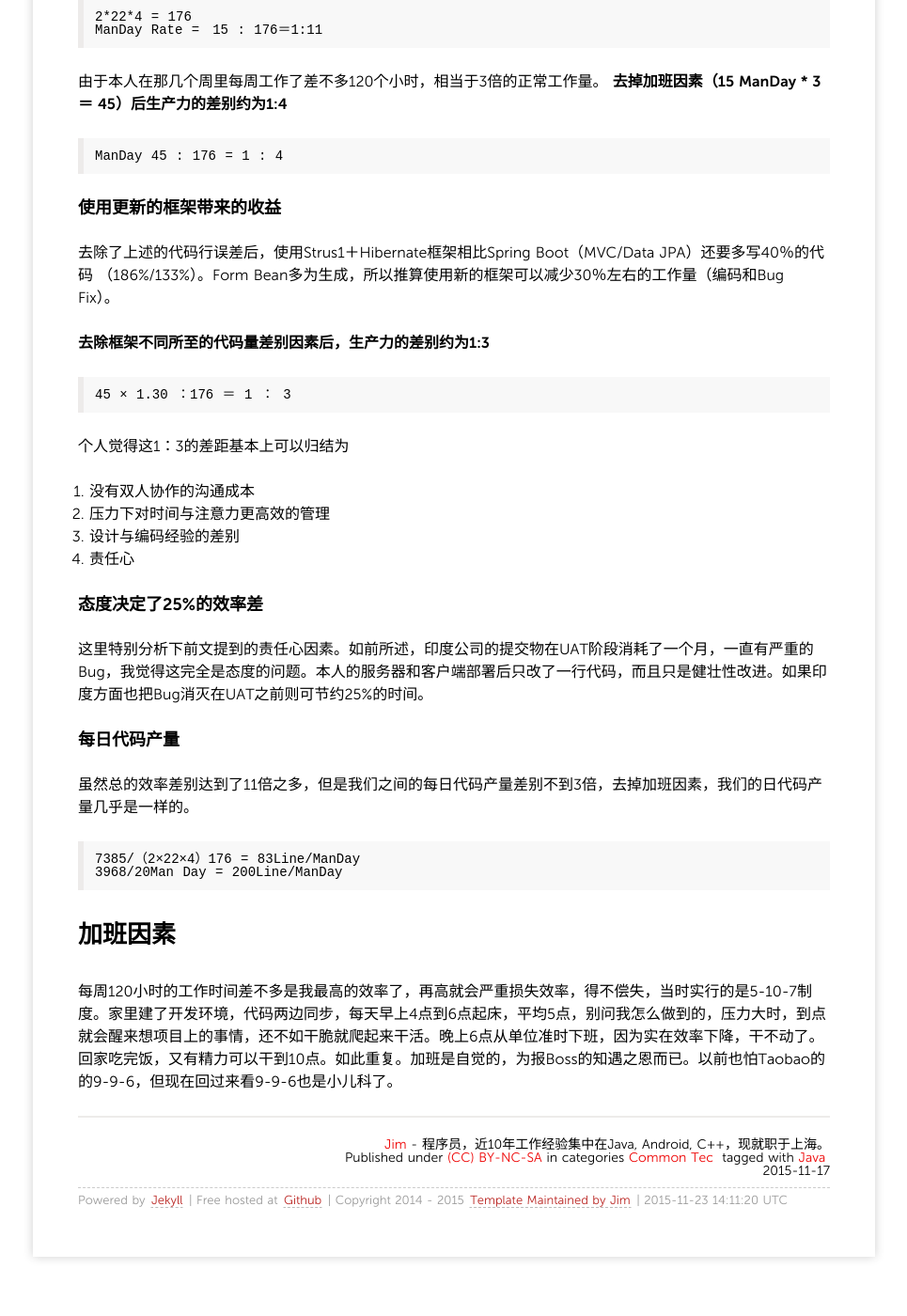
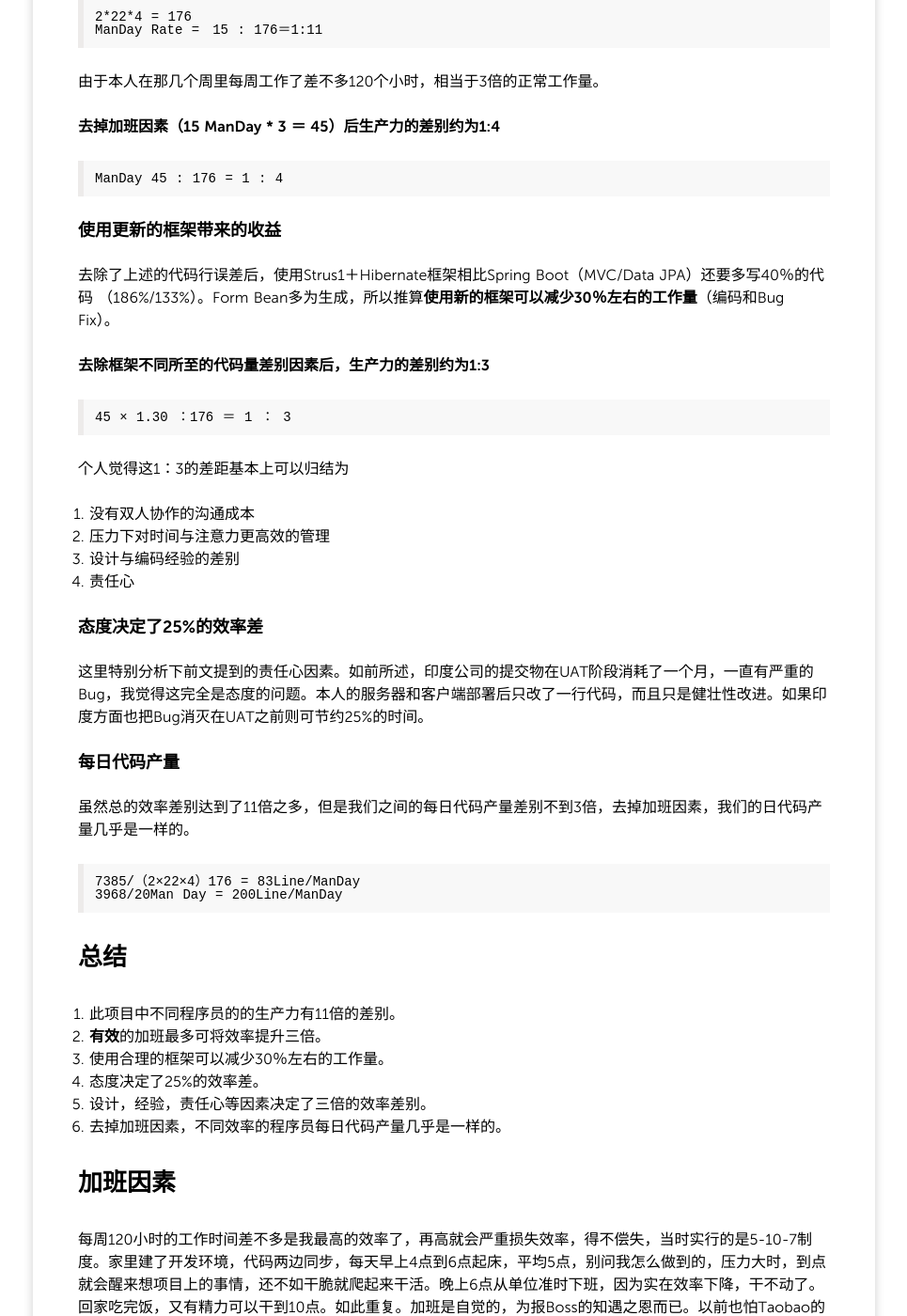
Before and after one commit to dashjim/dashjim.github.com, a Jekyll site: the page built from _posts/2015/2015-11-17-The-Factors-That-Cause-Programer-Perform-Differently.md, in a window 1280 px wide and 1400 px high, scrolled down 4947 px. Shown: the whole window at 94% size, without its empty margins (157-1122 px from the left). Built offline with Jekyll 4.4.1, drawn with Linux system fonts in a browser that asks for light colours; nearby versions of some CDN libraries; Markdown is read by kramdown in place of the engine named in the settings; comment, search, counter and statistics services are not loaded.

Commit message:
Update 2015-11-17-The-Factors-That-Cause-Programer-Perform-Differently.md

````diff
--- a/_posts/2015/2015-11-17-The-Factors-That-Cause-Programer-Perform-Differently.md
+++ b/_posts/2015/2015-11-17-The-Factors-That-Cause-Programer-Perform-Differently.md
@@ -89,6 +89,7 @@ ManDay Rate =　15 : 176＝1:11
 ```
 
 由于本人在那几个周里每周工作了差不多120个小时，相当于3倍的正常工作量。
+
 **去掉加班因素（15 ManDay * 3 ＝ 45）后生产力的差别约为1:4**
 
 ```
@@ -97,7 +98,7 @@ ManDay 45 : 176 = 1 : 4
 
 
 ### 使用更新的框架带来的收益
-去除了上述的代码行误差后，使用Strus1＋Hibernate框架相比Spring Boot（MVC/Data JPA）还要多写40％的代码 （186%/133%）。Form Bean多为生成，所以推算使用新的框架可以减少30％左右的工作量（编码和Bug Fix）。
+去除了上述的代码行误差后，使用Strus1＋Hibernate框架相比Spring Boot（MVC/Data JPA）还要多写40％的代码 （186%/133%）。Form Bean多为生成，所以推算**使用新的框架可以减少30％左右的工作量**（编码和Bug Fix）。
 
 **去除框架不同所至的代码量差别因素后，生产力的差别约为1:3**
 
@@ -124,5 +125,14 @@ ManDay 45 : 176 = 1 : 4
 3968/20Man Day = 200Line/ManDay
 ```
 
+## 总结
+
+1. 此项目中不同程序员的的生产力有11倍的差别。
+2. **有效**的加班最多可将效率提升三倍。
+3. 使用合理的框架可以减少30％左右的工作量。
+4. 态度决定了25%的效率差。
+5. 设计，经验，责任心等因素决定了三倍的效率差别。
+6. 去掉加班因素，不同效率的程序员每日代码产量几乎是一样的。
+
 ## 加班因素
 每周120小时的工作时间差不多是我最高的效率了，再高就会严重损失效率，得不偿失，当时实行的是5-10-7制度。家里建了开发环境，代码两边同步，每天早上4点到6点起床，平均5点，别问我怎么做到的，压力大时，到点就会醒来想项目上的事情，还不如干脆就爬起来干活。晚上6点从单位准时下班，因为实在效率下降，干不动了。回家吃完饭，又有精力可以干到10点。如此重复。加班是自觉的，为报Boss的知遇之恩而已。以前也怕Taobao的的9-9-6，但现在回过来看9-9-6也是小儿科了。
````
